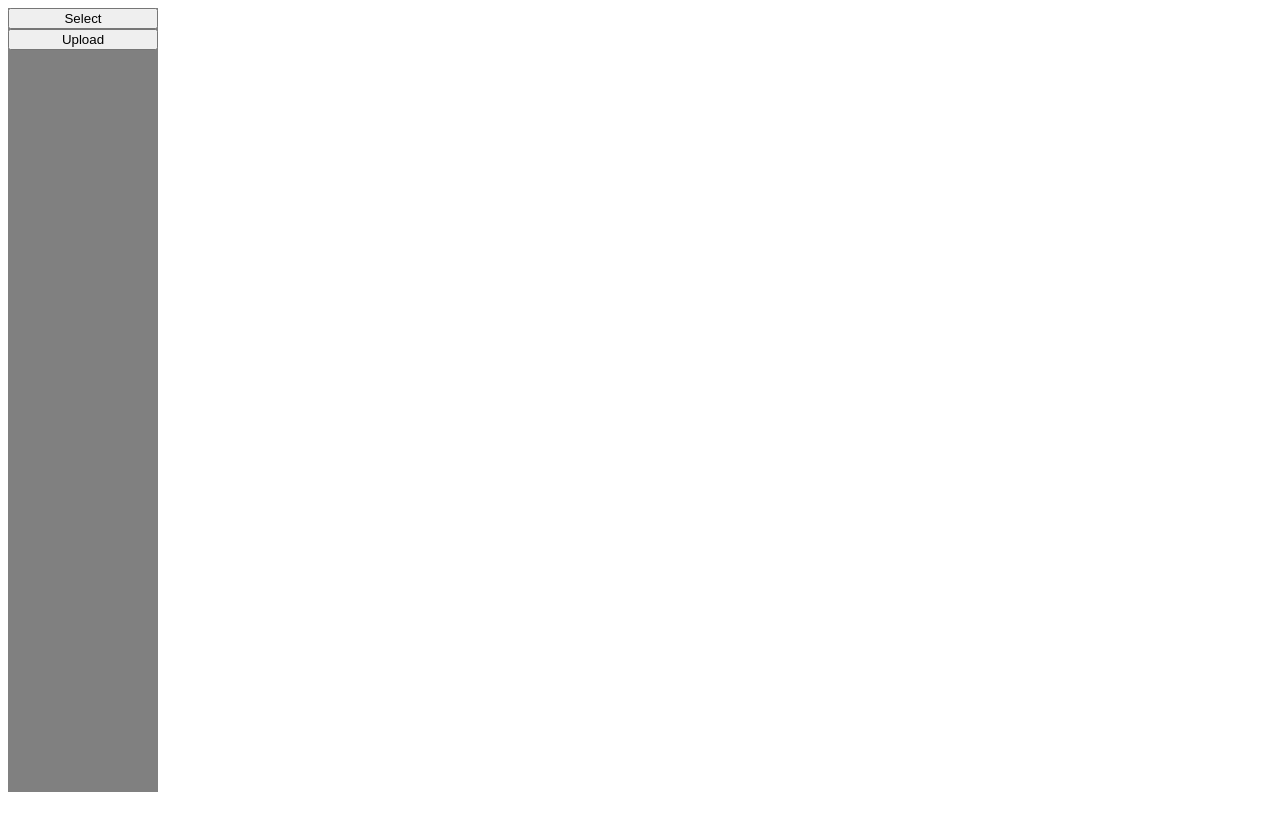
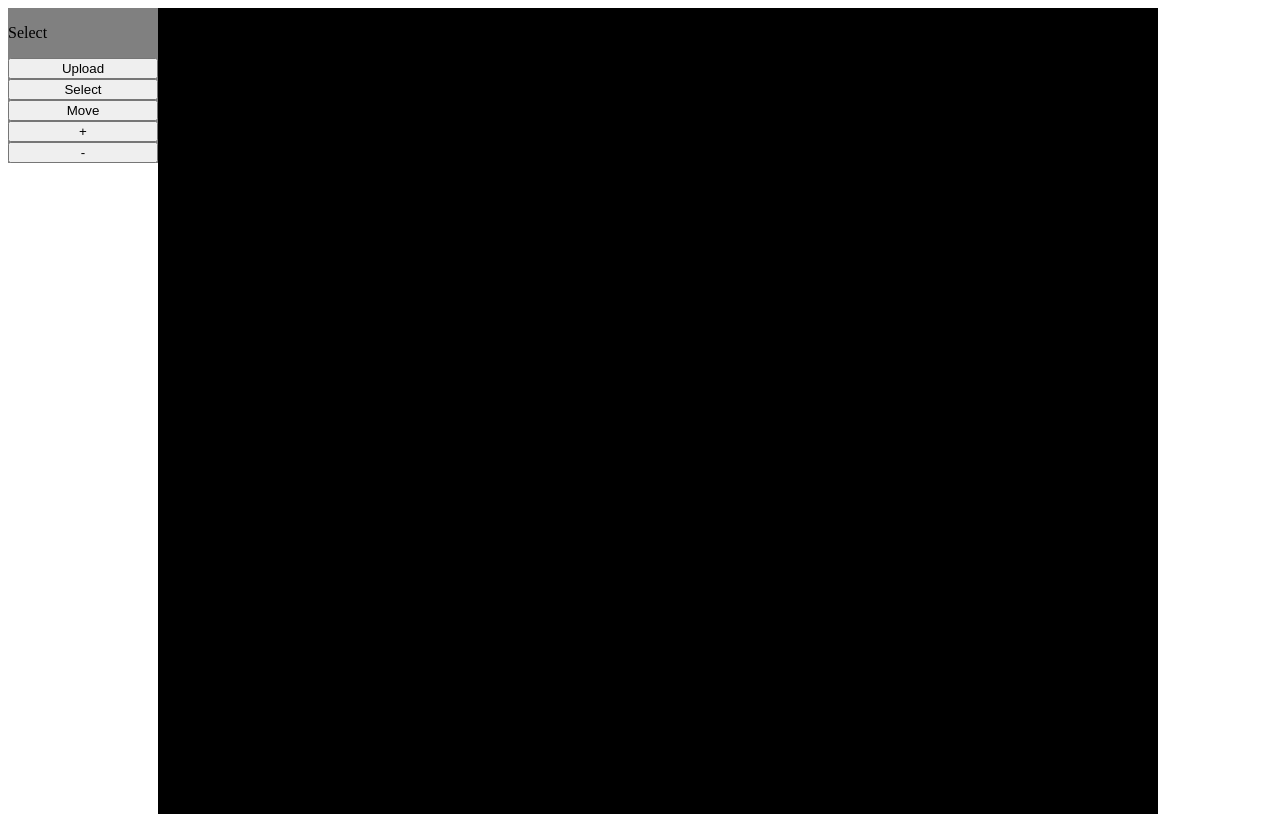
Before and after one commit to DevMaxC/UltraQuote, a plain HTML site: page index.html in a window 1280 px wide. Shown: the top 814 px of the page. Drawn offline with Linux system fonts and the light colour scheme.

Commit message:
Add files via upload

```diff
--- a/app.js
+++ b/app.js
@@ -1,45 +1,109 @@
 const canvas = document.getElementById('canvas');
 const ctx = canvas.getContext('2d');
 
-var layers=[]
+var mode="Select";
 
-function resize() {
-  canvas.height = window.innerHeight;
-  canvas.width = window.innerWidth-155;
+var layers=[];
+canvas.height = 1000;
+canvas.width = 1000;
+zoom=1;
+
+clicked=false;
+mouseX=0;
+mouseY=0;
+
+canvas.addEventListener('mousemove',function(event){
+  mouseX=event.offsetX;
+  mouseY=event.offsetY;
+})
+canvas.addEventListener('mousedown',function(event){
+  clicked=true;
+})
+canvas.addEventListener('mouseup',function(event){
+  clicked=false;
+})
+
+function changeZoom(multiplier) {
+  zoom=zoom*multiplier
+  for (i=0;i<layers.length;i++) {
+    layers[i].x*zoom;
+    layers[i].y*zoom;
+  }
 }
 
-layerAdd=function(type,obj,x=155,y=0){
+function changeMode(newMode){
+mode=newMode
+};
+
+function layerAdd(type,obj,x=0,y=0,beingDragged=false,dragOffsetX=0,dragOffsetY=0,visible=true){
   layer={
     type:type,
     name:name,
     x:x,
     y:y,
-    obj:obj
+    obj:obj,
+    beingDragged:beingDragged,
+    dragOffsetX:dragOffsetX,
+    dragOffsetY:dragOffsetY,
+    visible:visible
   }
   layers.push(layer)
+};
+
+function collide(sx,sy,dx,dy,x,y){
+  //used to detect if a mouse is inside a square
+  //sx/sy is the origin x/y of square, dx / dy is the size
+  //x/y is mouse position
+  return (x>sx && y>sy && x<sx+dx && y<sy+dy);
 }
 
 function upload(){
   var reader = new FileReader();
-  img=new Image(500,500);
+  img=new Image();
   reader.onload = function(e){
     img.src = e.target.result;
   };
   reader.readAsDataURL(document.getElementById("inputFile").files[0]);
-  layerAdd("Image",img)
+  layerAdd("Image",img);
 };
 
 function update(){
+
+  document.getElementById('indicator').innerHTML = mode;
+  ctx.fillRect(0,0,canvas.width,canvas.height);
+  ctx.fillStyle ="black";
+  ctx.fill();
+
   for (i=0;i<layers.length;i++){
     switch (layers[i].type){
       case "Image":
-        ctx.drawImage(layers[i].obj,layers[i].x,layers[i].y);
+        if (layers[i].visible){
+          ctx.drawImage(layers[i].obj,layers[i].x,layers[i].y,layers[i].obj.width,layers[i].obj.height);
+        }
+        if (mode=="Select" && layers[i].visible && !(layers[i].beingDragged) && clicked && collide(layers[i].x,layers[i].y,layers[i].obj.width, layers[i].obj.height,mouseX,mouseY)){
+          //sees if the image is being Dragged
+          layers[i].offsetX=mouseX - layers[i].x;
+          layers[i].offsetY=mouseY - layers[i].y;
+          layers[i].beingDragged=true;
+        }
+        if (layers[i].beingDragged){
+          //performs the actions if the layer is being dragged
+          if (layers[i].visible && clicked && mode=="Select"){
+            layers[i].x=mouseX-layers[i].offsetX;
+            layers[i].y=mouseY-layers[i].offsetY;
+          }
+          else{
+            //if the layer is not being dragged or becomes invisible it is set to false
+            layers[i].beingDragged=false;
+          }
+        }
+        if (mode=="Move")
         break;
     }
   }
+
+
+
 }
 
-setInterval(update,1000)
-window.addEventListener('resize', resize);
-
-resize();
+setInterval(update,1)
--- a/index.html
+++ b/index.html
@@ -10,13 +10,19 @@
 </head>
 
 <body>
-  <div id="tools">
-    <button>Select</button>
-    <input id="inputFile"type="file" onchange="upload();" hidden/>
-    <button onclick="document.getElementById('inputFile').click();">Upload</button>
-  </div>
-  <div id="work-area">
-    <canvas id="canvas"></canvas>
+  <div class="container">
+    <span id="tools">
+      <p id="indicator">Select</p>
+      <input id="inputFile"type="file" onchange="upload();" hidden/>
+      <button onclick="document.getElementById('inputFile').click();">Upload</button>
+      <button onclick="changeMode('Select')">Select</button>
+      <button onclick="changeMode('Move')">Move</button>
+      <button onclick="changeZoom(2)">+</button>
+      <button onclick="changeZoom(0.5)">-</button>
+    </span>
+    <div id="work-area">
+      <canvas id="canvas"></canvas>
+    </div>
   </div>
 </body>
 
--- a/style.css
+++ b/style.css
@@ -1,17 +1,23 @@
 body {
-  overflow: hidden;
+  height: 100%
+}
+
+.container {
+  display: flex;
+  flex-direction: row;
 }
 
 #tools {
-  position: absolute;
-  height: 98vh;
+  height: 100%;
   background-color: grey;
   display: flex;
   flex-direction: column;
   width: 150px;
+  margin: 0;
   z-index: 1;
 }
 
 #work-area {
+  background-color: black;
   display: inline;
 }
```
